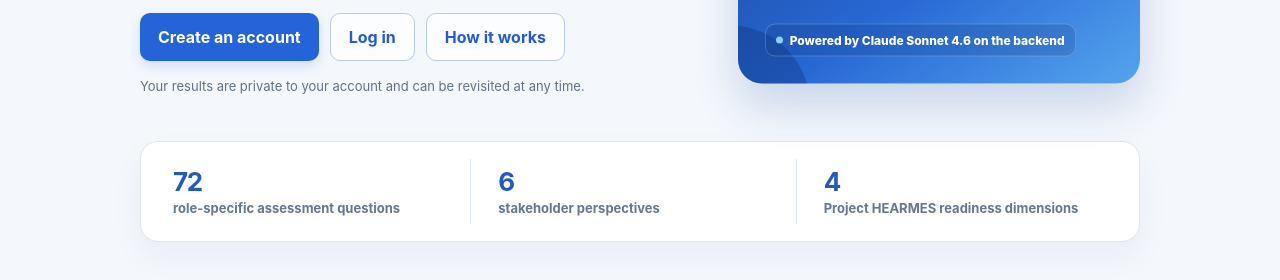
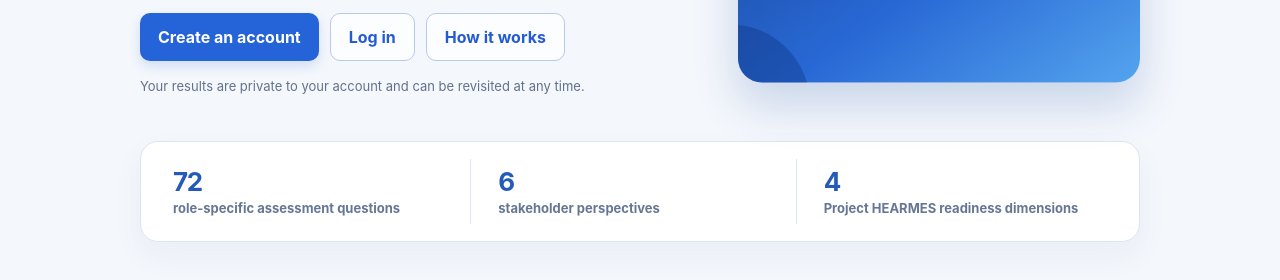
Before and after one commit to tanikellapratik23/heair-readiness-platform, a website: page docs/index.html in a window 1280 px wide. Shown: the part 444-724 px from the top of the page. Drawn offline with Linux system fonts and the light colour scheme.

Commit message:
Remove model label from homepage

```diff
--- a/docs/index.html
+++ b/docs/index.html
@@ -90,7 +90,6 @@
             <p class="progress-label">Built for practical progress</p>
             <b>Your score starts the conversation. It is not the whole answer.</b>
             <p>The platform connects your score profile to the Project HEARMES research foundation, then turns that evidence into useful, role-aware guidance.</p>
-            <span class="model-note"><i></i> Powered by Claude Sonnet 4.6 on the backend</span>
           </aside>
           </div>
           <div class="framework-strip" aria-label="Assessment highlights"><div class="framework-stat"><b>72</b><span>role-specific assessment questions</span></div><div class="framework-stat"><b>6</b><span>stakeholder perspectives</span></div><div class="framework-stat"><b>4</b><span>Project HEARMES readiness dimensions</span></div></div>
```
